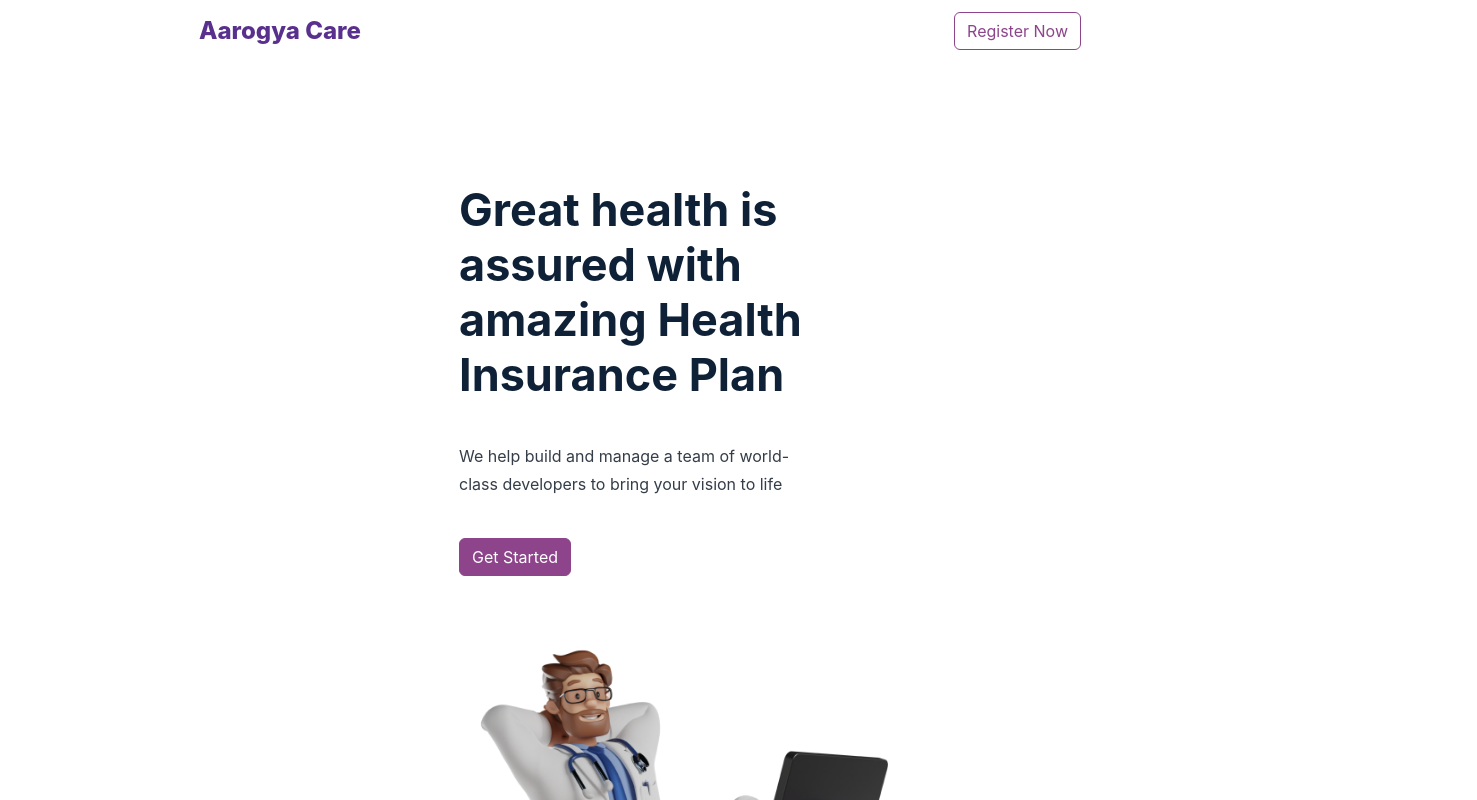
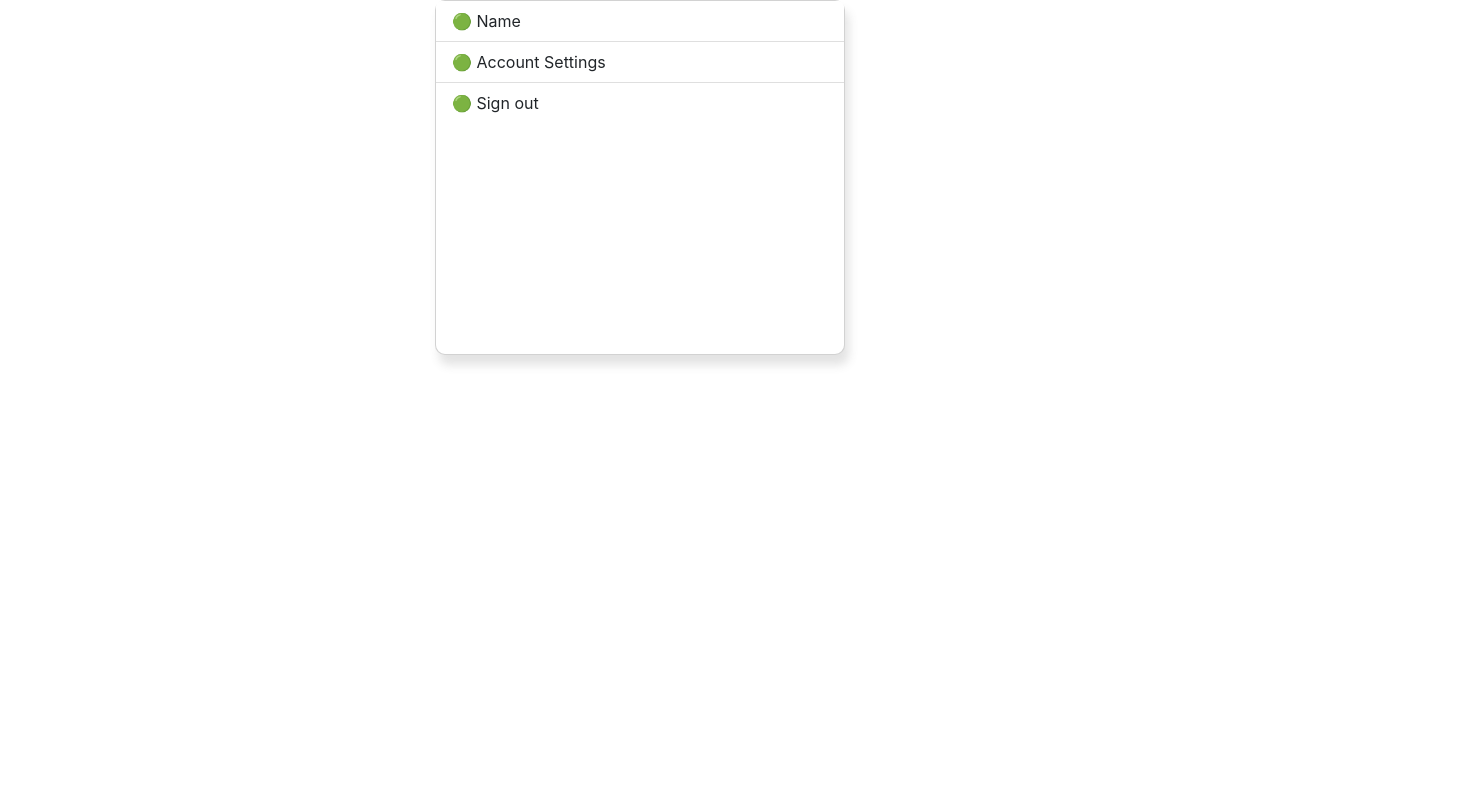
Before and after one commit to IamIr0nMan/smart-india-hackathon, a React (Create React App) app: page / in a window 1280 px wide. Shown: the top 800 px of the page, 1477 px wide, since content can reach past the window. Built offline with nearby package versions, Linux system fonts and the light colour scheme.

Commit message:
dropdown component

```diff
--- a/src/App.js
+++ b/src/App.js
@@ -1,17 +1,13 @@
-import { Routes, Route } from "react-router-dom";
+// import { Routes, Route } from "react-router-dom";
 
 import "./App.css";
 import LandingPage from "./pages/landingPage";
+import Dropdown from "./components/dropdown";
 
 function App() {
   return (
     <div className="App">
-      <Routes>
-        <Route path="/" element={<LandingPage />} />
-        {/* <Route path="/dashboard" element={<Dashboard />} />
-        <Route path="/payment" element={<PaymentPage />} />
-        ------------------- Can add more routes here --------------------- */}
-      </Routes>
+      <Dropdown />
     </div>
   );
 }
--- /dev/null
+++ b/src/components/dropdown.css
@@ -0,0 +1,9 @@
+.container{
+
+    /* height : 100px;   */
+    /* border : 1px solid black; */
+    display : flex;
+    align-items : center;
+    justify-content : center;
+
+}
--- /dev/null
+++ b/src/components/dropdown.jsx
@@ -0,0 +1,19 @@
+import React from 'react'
+import './dropdown.css'
+function dropdown() {
+  return (
+    <div className='container'>
+
+<div class="card">
+  <ul class="list-group list-group-flush">
+    <li class="list-group-item">Name</li>
+    <li class="list-group-item">       Account Settings</li>
+    <li class="list-group-item">Sign out</li>
+  </ul>
+</div>
+    </div>
+
+  )
+}
+
+export default dropdown
```
